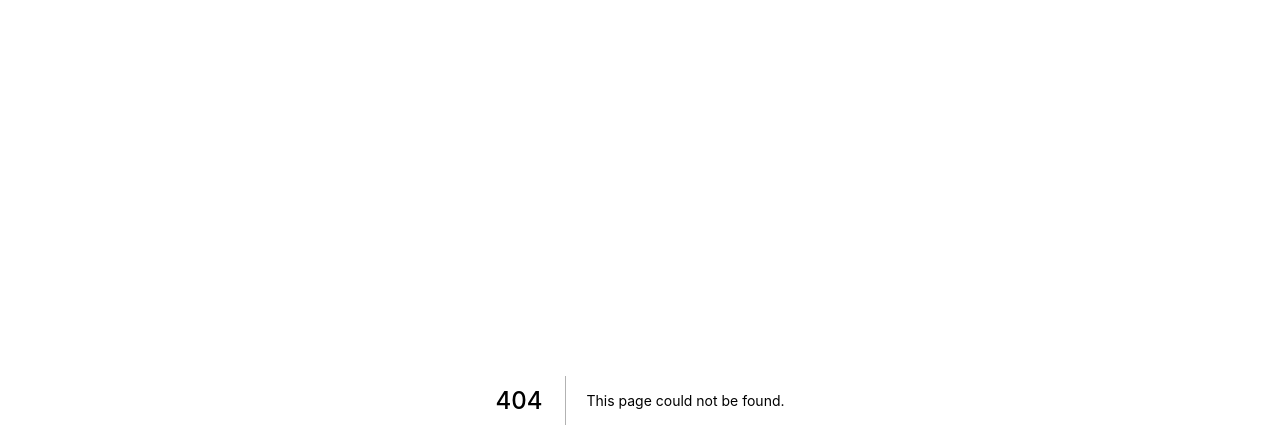
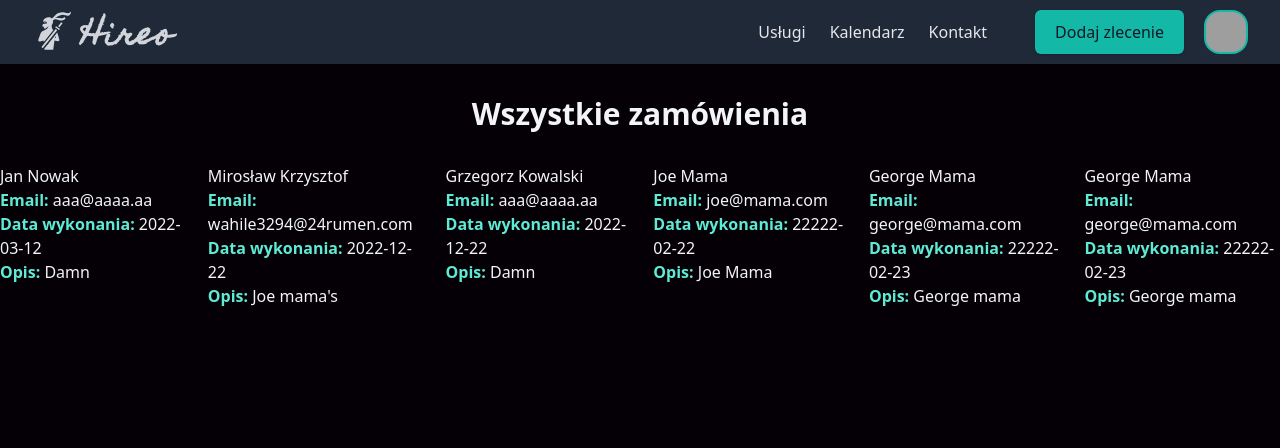
Before and after one commit to Habownia/hireo, a Next.js app: page /logged in a window 1280 px wide. Before the commit this address had no page. Shown: the top 448 px of the page. Built offline with nearby package versions, Linux system fonts and the light colour scheme; grey boxes are pictures that could not be loaded; a web font is replaced by a local one.

Commit message:
Added logged page

```diff
--- a/components/Nav.tsx
+++ b/components/Nav.tsx
@@ -6,7 +6,7 @@ import { AiFillCloseCircle } from 'react-icons/ai';
 
 import SEO from './seo';
 
-function Nav() {
+function Nav(props: { isLogged: boolean }) {
 	const [show, setShow] = useState(false);
 
 	function showBurger(): void {
@@ -74,19 +74,20 @@ function Nav() {
 							<div
 								className={`sm:flex md:flex-row md:static md:-translate-x-0 gap-5 ${
 									show
-										? 'flex z-20 absolute bottom-52 left-2/4 flex-col -translate-x-1/2 '
+										? 'flex z-20 items-center absolute bottom-52 left-2/4 flex-col -translate-x-1/2 '
 										: 'hidden'
 								}`}
 							>
 								<Link href='/add-order'>
 									<div
-										className={` sm:flex px-5 py-2.5 text-md font-medium text-gray-900 bg-teal-500 rounded-md shadow cursor-pointer ${
+										className={` sm:flex px-5 py-2.5 text-md font-medium text-gray-900 bg-teal-500 rounded-md shadow cursor-pointer hover:bg-teal-300 transition-all duration-500 ${
 											show ? 'flex z-20' : 'hidden'
 										}`}
 									>
 										Dodaj zlecenie
 									</div>
 								</Link>
+								{!props.isLogged && (
 									<Link href='/sign-in'>
 										<div
 											className={`sm:block px-4 py-2 text-md font-medium text-teal-700 bg-gray-200 rounded-md cursor-pointer ${
@@ -96,6 +97,27 @@ function Nav() {
 											Zaloguj
 										</div>
 									</Link>
+								)}
+								{props.isLogged && (
+									<>
+										{/* <div
+											className={`sm:block px-4 py-2 text-md font-medium text-teal-700 bg-teal-100 rounded-md cursor-pointer ${
+												show ? ' text-center z-20' : 'hidden'
+											}`}
+										>
+											Wyloguj
+										</div> */}
+										<div
+											style={{
+												backgroundImage: `url("https://images.unsplash.com/photo-1667055595941-e88993dd1346?ixlib=rb-4.0.3&ixid=MnwxMjA3fDB8MHxwaG90by1wYWdlfHx8fGVufDB8fHx8&auto=format&fit=crop&w=1974&q=80")`,
+												backgroundRepeat: 'no-repeat',
+												backgroundPosition: 'center',
+												backgroundSize: 'cover',
+											}}
+											className={`flex w-11 h-11 rounded-2xl border-teal-500 border-2 cursor-pointer hover:border-red-400 transition-all duration-300 hover:border-[3px]`}
+										/>
+									</>
+								)}
 							</div>
 							<div className='block md:hidden'>
 								<button className='pl-5 pt-2 text-gray-200 transition hover:text-gray-200/75'>
--- a/components/layout.tsx
+++ b/components/layout.tsx
@@ -1,11 +1,11 @@
 import Nav from './Nav';
 import SEO from './seo';
 
-function Layout(props: { children: any }) {
+function Layout(props: { children: any; isLogged: boolean }) {
 	return (
 		<>
 			<SEO />
-			<Nav />
+			<Nav isLogged={props.isLogged} />
 			<main className='text-gray-100'>{props.children}</main>
 		</>
 	);
--- a/pages/add-order.tsx
+++ b/pages/add-order.tsx
@@ -53,7 +53,7 @@ function AddOrder() {
 	const descriptionRef = useRef<HTMLTextAreaElement>(null);
 
 	return (
-		<Layout>
+		<Layout isLogged={false}>
 			<div className='flex flex-col items-center gap-3 text-gray-200'>
 				<div className='flex w-full'>
 					<div
--- a/pages/callendar.tsx
+++ b/pages/callendar.tsx
@@ -102,7 +102,7 @@ const Callendar: NextPage<Props> = (props) => {
 	});
 
 	return (
-		<Layout>
+		<Layout isLogged={false} >
 			<h1 className='text-3xl font-semibold text-blue-300 flex justify-center py-8'>
 				Kalendarz
 			</h1>
--- a/pages/index.tsx
+++ b/pages/index.tsx
@@ -5,7 +5,7 @@ import Layout from '../components/layout';
 
 const Home: NextPage = () => {
 	return (
-		<Layout>
+		<Layout isLogged={false}>
 			<Hero />
 		</Layout>
 	);
--- /dev/null
+++ b/pages/logged.tsx
@@ -0,0 +1,146 @@
+import { NextPage } from 'next';
+import { MongoClient } from 'mongodb';
+
+import Layout from '../components/layout';
+
+type Data = {
+	id: string;
+	firstName: string;
+	lastName: string;
+	email: string;
+	date: string;
+	description: string;
+};
+
+interface Props {
+	orders: {
+		[x: string]: any;
+		[index: number]: Data;
+	};
+}
+
+const Logged: NextPage<Props> = (props) => {
+	// sortowanie zleceń
+	props.orders.sort(
+		(a: any, b: any) => new Date(a.date).getTime() - new Date(b.date).getTime()
+	);
+
+	const orders: any = props.orders.map((elem: Data) => {
+		console.log(elem.date);
+
+		return (
+			<div key={elem.id}>
+				<div className='flex gap-1'>
+					<p>{elem.firstName}</p>
+					<p>{elem.lastName}</p>
+				</div>
+				<p>
+					<span className='font-bold text-teal-300'>Email: </span>
+					{elem.email}
+				</p>
+				<p>
+					<span className='font-bold text-teal-300'>Data wykonania: </span>
+					{elem.date}
+				</p>
+				<p>
+					<span className='font-bold text-teal-300'>Opis: </span>
+					{elem.description}
+				</p>
+			</div>
+		);
+	});
+
+	return (
+		<Layout isLogged={true}>
+			<div className='flex items-center flex-col'>
+				<h1 className='my-8 text-3xl font-semibold'>Wszystkie zamówienia</h1>
+				<div className='flex gap-5'>{orders}</div>
+			</div>
+		</Layout>
+	);
+};
+
+export async function getStaticProps() {
+	// const client = await MongoClient.connect(
+	// 	`mongodb+srv://${process.env.DB_USER}:${process.env.DB_PASS}@trzycierzbase.3nnsmqr.mongodb.net/orders?retryWrites=true&w=majority`
+	// );
+	// const db = client.db();
+
+	// const ordersCollection = db.collection('orders');
+	// const orders = await ordersCollection.find().toArray();
+
+	// client.close();
+	// return {
+	// 	props: {
+	// 		orders: orders.map((item) => ({
+	// 			...item,
+	// 			id: item._id.toString(),
+	// 			_id: null,
+	// 		})),
+	// 	},
+	// 	revalidate: 1,
+	// };
+	return {
+		props: {
+			orders: [
+				{
+					_id: null,
+					firstName: 'Joe',
+					lastName: 'Mama',
+					email: 'joe@mama.com',
+					description: 'Joe Mama',
+					date: '22222-02-22',
+					id: '633b2d685f62909e18eaea97',
+				},
+				{
+					_id: null,
+					firstName: 'George',
+					lastName: 'Mama',
+					email: 'george@mama.com',
+					description: 'George mama',
+					date: '22222-02-23',
+					id: '633b2d905f62909e18eaea98',
+				},
+				{
+					_id: null,
+					firstName: 'George',
+					lastName: 'Mama',
+					email: 'george@mama.com',
+					description: 'George mama',
+					date: '22222-02-23',
+					id: '633b2d965f62909e18eaea99',
+				},
+				{
+					_id: null,
+					firstName: 'Mirosław',
+					lastName: 'Krzysztof',
+					email: 'wahile3294@24rumen.com',
+					description: "Joe mama's",
+					date: '2022-12-22',
+					id: '635820986dc69f22245f3fa9',
+				},
+				{
+					_id: null,
+					firstName: 'Jan',
+					lastName: 'Nowak',
+					email: 'aaa@aaaa.aa',
+					description: 'Damn',
+					date: '2022-03-12',
+					id: '635829826dc69f22245f3faa',
+				},
+				{
+					_id: null,
+					firstName: 'Grzegorz',
+					lastName: 'Kowalski',
+					email: 'aaa@aaaa.aa',
+					description: 'Damn',
+					date: '2022-12-22',
+					id: '63582fc26dc69f22245f3fab',
+				},
+			],
+		},
+		revalidate: 1,
+	};
+}
+
+export default Logged;
--- a/pages/sign-in.tsx
+++ b/pages/sign-in.tsx
@@ -1,6 +1,7 @@
 import { useState } from 'react';
 import { useRouter } from 'next/router';
 import { useFormik } from 'formik';
+
 import { GiNinjaHeroicStance } from 'react-icons/gi';
 
 import Input from '../components/Input';
@@ -39,11 +40,12 @@ function SignIn() {
 			} else {
 				alert('Wypełnij wszystkie pola!');
 			}
+			router.push('/logged');
 		},
 	});
 
 	return (
-		<Layout>
+		<Layout isLogged={false}>
 			<div className='text-gray-50 flex gap-6 flex-col items-center justify-between mt-[25vh]'>
 				<GiNinjaHeroicStance
 					size={50}
--- a/tailwind.config.js
+++ b/tailwind.config.js
@@ -15,6 +15,7 @@ module.exports = {
 			backdropBlur: {
 				xs: '2px',
 			},
+
 		},
 		screens: {
 			mobilel: '425px',
```
Lines whose indentation alone changed are shown as unchanged.
